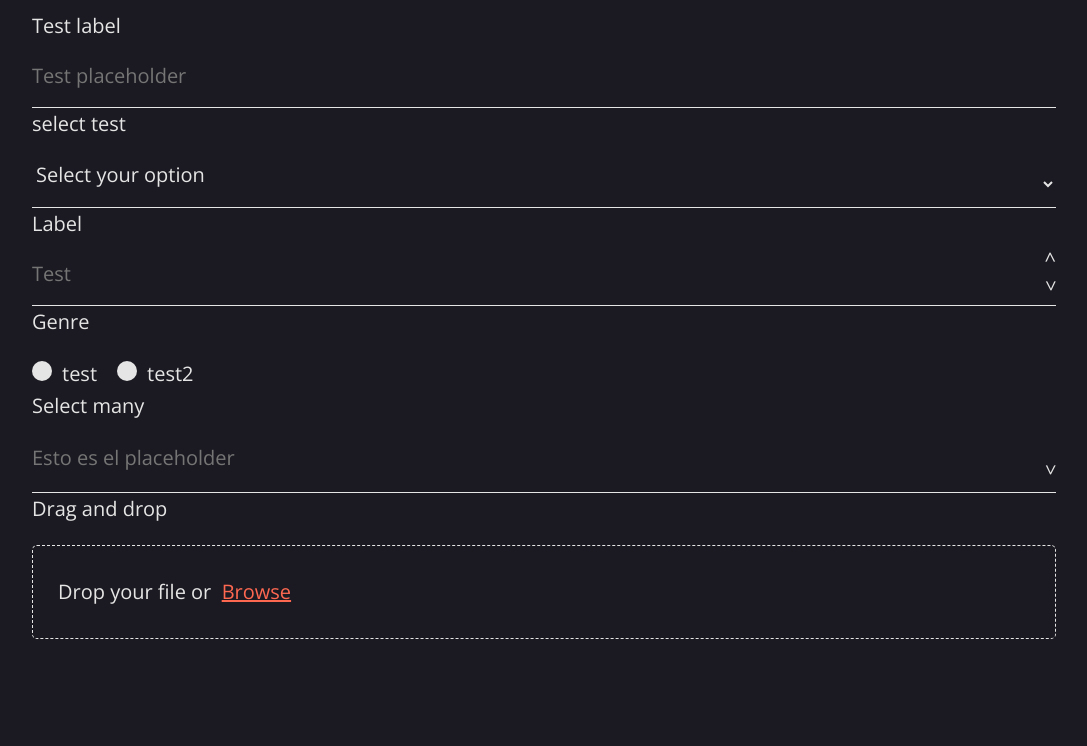
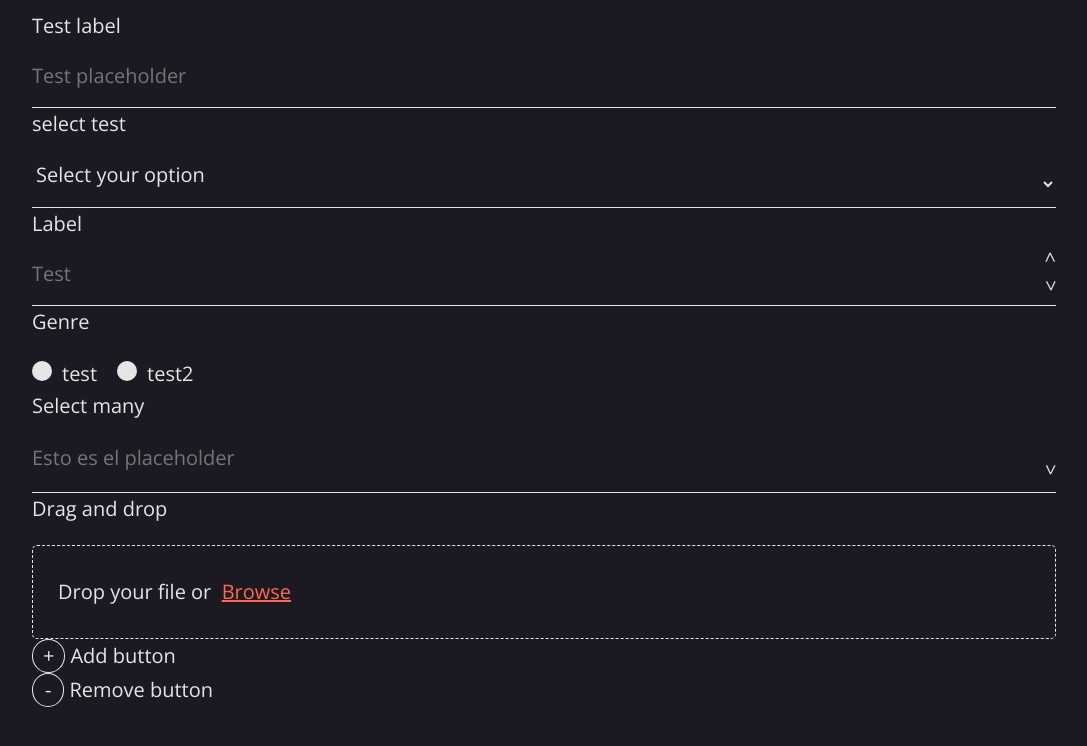
Before and after one commit to ericktec/GYM-planner, a React (Create React App) app: page /inputs in a window 1280 px wide. Shown: the top 746 px of the page, without its empty margins (96-1183 px from the left). Built offline with nearby package versions, Linux system fonts and the light colour scheme.

Commit message:
add and remove buttons

```diff
--- a/src/Pages/Inputs/Inputs.js
+++ b/src/Pages/Inputs/Inputs.js
@@ -5,6 +5,8 @@ import InputText from "../../components/Inputs/InputText/InputText";
 import InputRadioButton from '../../components/Inputs/InputRadioButton/InputRadioButton';
 import InputSelectMany from '../../components/Inputs/InputSelectMany/InputSelectMany';
 import InputDragFile from '../../components/Inputs/InputNumber/InputDragFile/InputDragFile';
+import AddButton from '../../components/Buttons/AddButton/AddButton';
+import RemoveButton from '../../components/Buttons/RemoveButton/RemoveButton';
 
 const Inputs = () => {
 
@@ -14,6 +16,7 @@ const Inputs = () => {
     const [inputRadioButton, setInputRadioButton] = useState("")
     const [inputSelectMany, setInputSelectMany] = useState([]);
     const [inputFile, setInputFile] = useState();
+    const [addButton, setAddButton] = useState([]);
     return (
         <div style={{ margin: "auto", width: "80%", marginTop: "1rem" }}>
             <InputText value={inputText} setValue={setInputText} id="test" label="Test label" placeholder="Test placeholder" />
@@ -31,6 +34,8 @@ const Inputs = () => {
             </div>
             <InputSelectMany placeholder="Esto es el placeholder" label="Select many" id="selectmany" options={[{ value: "option1", label: "Option 1" }, { value: "option2", label: "Option 2" }]} optionsSelected={inputSelectMany} setOptionsSelected={setInputSelectMany} />
             <InputDragFile id="Drag" label="Drag and drop" inputFile={inputFile} setInputFile={setInputFile} />
+            <AddButton label="Add button" inputArray={addButton} setInputArray={setAddButton} />
+            <RemoveButton label="Remove button" inputArray={addButton} setInputArray={setAddButton} />
         </div>
     );
 }
--- /dev/null
+++ b/src/components/Buttons/AddButton/AddButton.js
@@ -0,0 +1,14 @@
+import "./../ButtonAction.scss";
+import "./AddButton.scss";
+
+const AddButton = ({ label, inputArray, setInputArray }) => {
+
+    return (
+        <div className="action--btn__container">
+            <span className="action--btn add--btn">+</span>
+            <label className="action--btn__label">{label}</label>
+        </div>
+    );
+}
+
+export default AddButton;
--- /dev/null
+++ b/src/components/Buttons/AddButton/AddButton.scss
@@ -0,0 +1,4 @@
+.add--btn {
+    font-size: 2rem;
+    padding: 0px 1rem;
+}
--- /dev/null
+++ b/src/components/Buttons/ButtonAction.scss
@@ -0,0 +1,24 @@
+.action--btn {
+    border: 1px solid var(--primary-gray);
+    border-radius: 50%;
+    cursor: pointer;
+
+    &:hover {
+        color: var(--primary-orange);
+        border-color: var(--primary-orange);
+    }
+
+
+    &:hover {
+        fill: var(--primary-orange);
+    }
+
+    &__container {
+        display: flex;
+        align-items: center;
+    }
+
+    &__label {
+        margin-left: 0.5rem;
+    }
+}
--- /dev/null
+++ b/src/components/Buttons/RemoveButton/RemoveButton.js
@@ -0,0 +1,14 @@
+import "./../ButtonAction.scss";
+import "./RemoveButton.scss";
+
+const RemoveButton = ({ label, inputArray, setInputArray }) => {
+
+    return (
+        <div className="action--btn__container">
+            <span className="remove--btn action--btn" >-</span>
+            <label className="action--btn__label">{label}</label>
+        </div>
+    );
+}
+
+export default RemoveButton;
--- /dev/null
+++ b/src/components/Buttons/RemoveButton/RemoveButton.scss
@@ -0,0 +1,4 @@
+.remove--btn {
+    font-size: 2rem;
+    padding: 0px 1.2rem;
+}
--- a/src/components/Inputs/InputSelectMany/InputSelectMany.scss
+++ b/src/components/Inputs/InputSelectMany/InputSelectMany.scss
@@ -26,6 +26,7 @@
         transform: scaleY(0);
         transform-origin: top;
         transition: transform .2s linear, opacity .2s linear;
+        background-color: var(--primary-blue);
     }
 
     &__dropdown-active {
```
